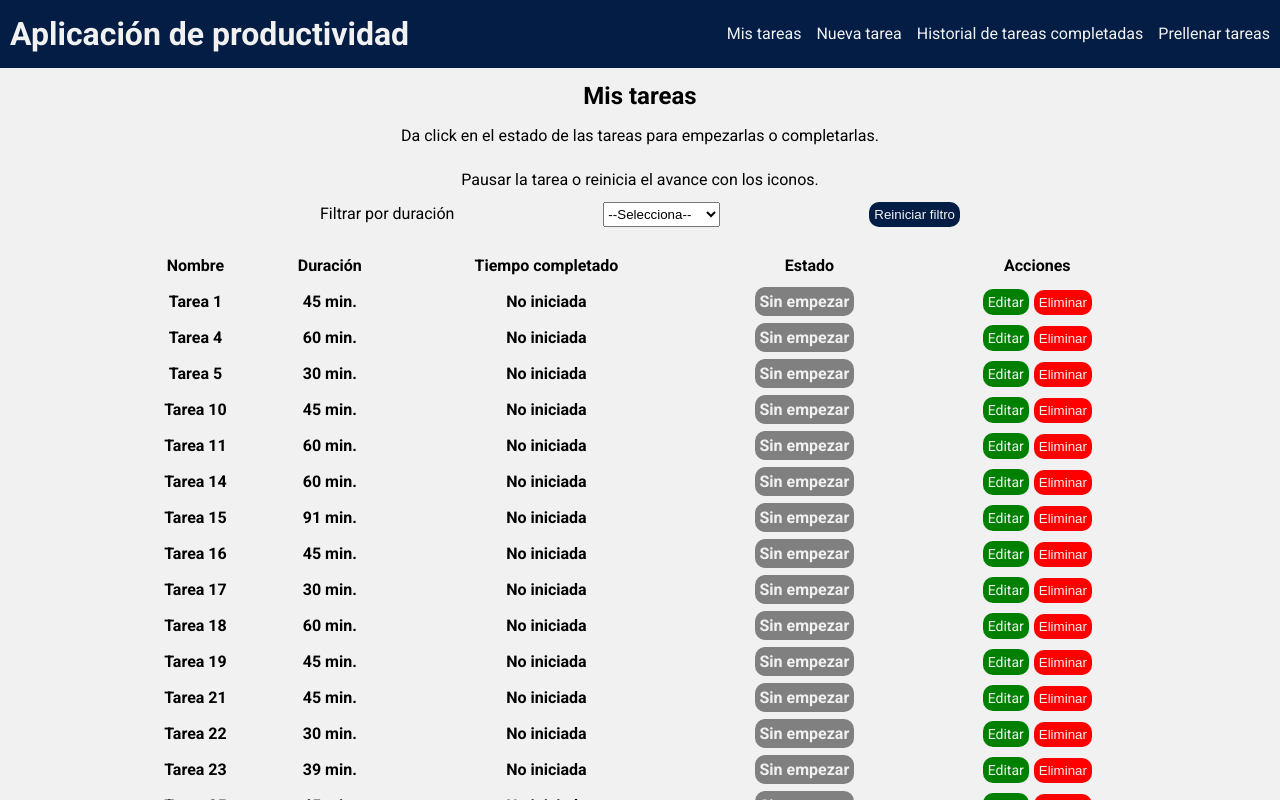
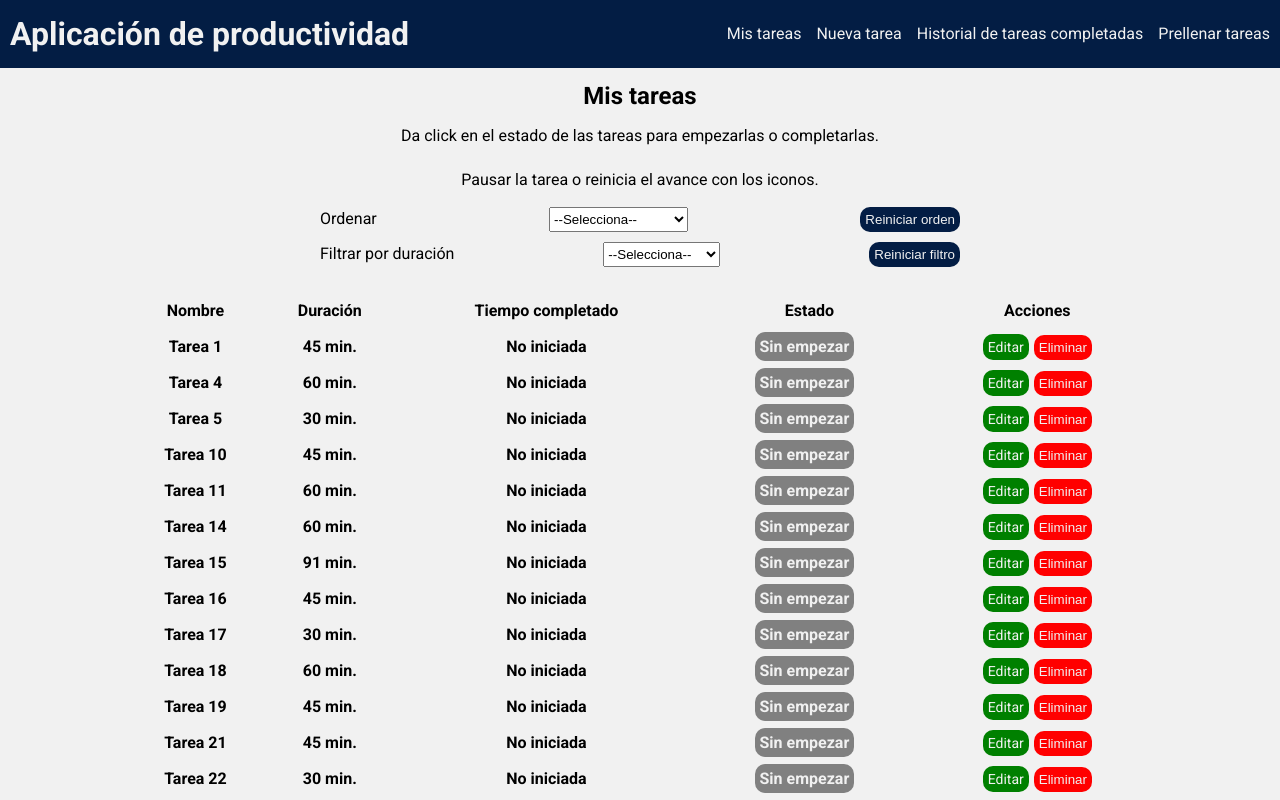
Before and after one commit to Erickowski/arkon, a React (Create React App) app: page / in a window 1280 px wide. Both pictures are taken after a click on the item "Prellenar tareas". Shown: the top 800 px of the page. Built offline with nearby package versions, Linux system fonts and the light colour scheme.

Commit message:
Orden fallido

```diff
--- a/src/components/Chart.jsx
+++ b/src/components/Chart.jsx
@@ -1,4 +1,5 @@
 import React, { useEffect } from "react";
+import { css } from "@emotion/core";
 import {
   BarChart,
   Bar,
@@ -85,7 +86,13 @@ const Chart = ({ tareas }) => {
       <YAxis />
       <Tooltip />
       <Legend />
-      <Bar dataKey="tareas" fill="#031d44" />
+      <Bar
+        dataKey="tareas"
+        fill="#031d44"
+        css={css`
+          margin-top: 2rem;
+        `}
+      />
     </BarChart>
   );
 };
--- a/src/pages/Home.jsx
+++ b/src/pages/Home.jsx
@@ -20,10 +20,12 @@ const HomeContainer = styled.main`
     color: var(--white);
     border-radius: 1rem;
   }
-  .filtro-container {
+  .filtro-container,
+  .orden-container {
     width: 50vw;
     display: flex;
     justify-content: space-between;
+    margin: 0.5rem 0;
     button {
       cursor: pointer;
       background-color: var(--blue);
@@ -40,7 +42,7 @@ const Home = () => {
 
   const [tareasTotal, guardarTareasTotal] = useState([]);
   const [filtro, guardarFiltro] = useState("");
-  const [error, guardarError] = useState(false);
+  const [orden, guardarOrden] = useState("");
 
   const handleFiltro = () => {
     if (filtro.trim() === "") {
@@ -61,10 +63,25 @@ const Home = () => {
     }
   };
 
+  const handleOrden = () => {
+    if (orden.trim() === "" || orden === "estado") {
+      guardarTareasTotal([
+        ...tareas.sort((a, b) => a.estado.charCodeAt() - b.estado.charCodeAt()),
+      ]);
+    }
+    if (orden === "nombre") {
+      guardarTareasTotal(
+        tareas.sort((a, b) => a.nombre.charCodeAt() - b.nombre.charCodeAt())
+      );
+    }
+    if (orden === "duracion") {
+      guardarTareasTotal([...tareas.sort((a, b) => a.duracion - b.duracion)]);
+    }
+  };
+
   useEffect(() => {
-    guardarTareasTotal(
-      tareas.sort((a, b) => a.estado.charCodeAt() - b.estado.charCodeAt())
-    );
+    guardarTareasTotal(tareas);
+    handleOrden();
   }, [tareas]);
 
   return (
@@ -78,7 +95,22 @@ const Home = () => {
             Da click en el estado de las tareas para empezarlas o completarlas.
           </p>
           <p>Pausar la tarea o reinicia el avance con los iconos.</p>
-          {error && <p className="error">{error}</p>}
+          <div className="orden-container">
+            <label htmlFor="orden">Ordenar</label>
+            <select
+              value={orden}
+              onChange={(e) => guardarOrden(e.target.value)}
+            >
+              <option value="">--Selecciona--</option>
+              <option value="nombre">Nombre</option>
+              <option value="duracion">Duración</option>
+              <option value="tiempo">Tiempo completado</option>
+              <option value="estado">Estado</option>
+            </select>
+            <button type="button" onClick={() => handleOrden()}>
+              {orden.trim() === "" ? "Reiniciar orden" : "Ordenar"}
+            </button>
+          </div>
           <div className="filtro-container">
             <label htmlFor="filtrar">Filtrar por duración</label>
             <select
```
